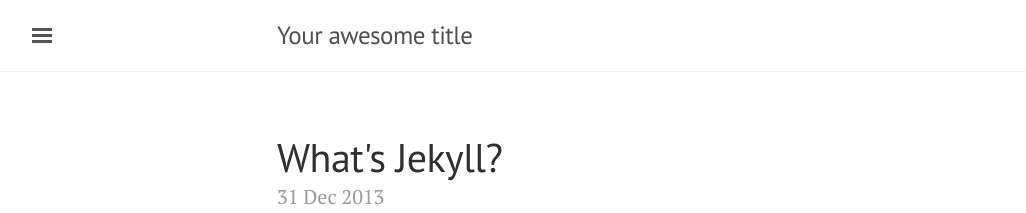
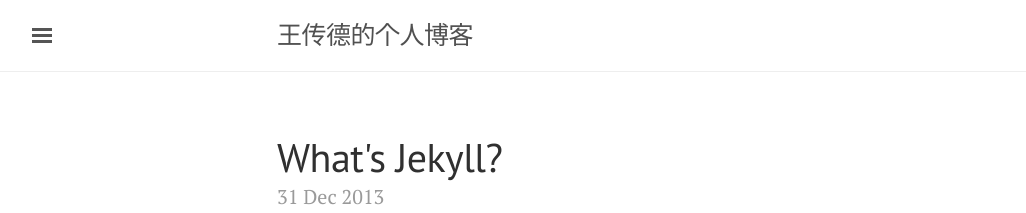
Before and after one commit to wangchuande/wangchuande.github.io, a Jekyll site: the page built from _posts/2013-12-31-whats-jekyll.md, in a window 1280 px wide. Shown: the top 213 px of the page, without its empty margins (3-1029 px from the left). Built offline with Jekyll 4.4.1, drawn with Linux system fonts in a browser that asks for light colours.

Commit message:
edit title

```diff
--- a/_config.yml
+++ b/_config.yml
@@ -13,16 +13,14 @@
 # you will see them accessed via {{ site.title }}, {{ site.email }}, and so on.
 # You can create any custom variable you would like, and they will be accessible
 # in the templates via {{ site.myvariable }}.
-title: Your awesome title
-email: your-email@domain.com
+title: 王传德的个人博客
+email: chuandewang@foxmail.com
 description: > # this means to ignore newlines until "baseurl:"
-  Write an awesome description for your new site here. You can edit this
-  line in _config.yml. It will appear in your document head meta (for
-  Google search results) and in your feed.xml site description.
+  Ruby on Rails Python Linux
 baseurl: "" # the subpath of your site, e.g. /blog
-url: "" # the base hostname & protocol for your site, e.g. http://example.com
+url: "https://wangchuande.github.io/"
 twitter_username: jekyllrb
-github_username:  jekyll
+github_username:  wangchuande
 
 # Build settings
 markdown: kramdown
```
